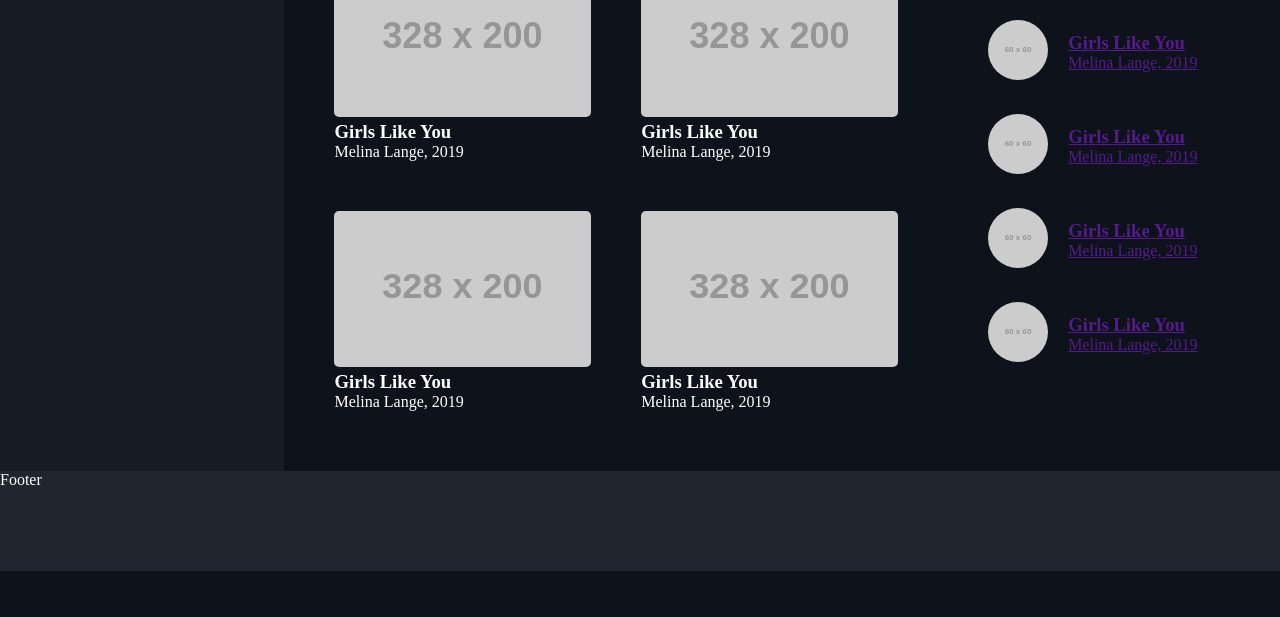
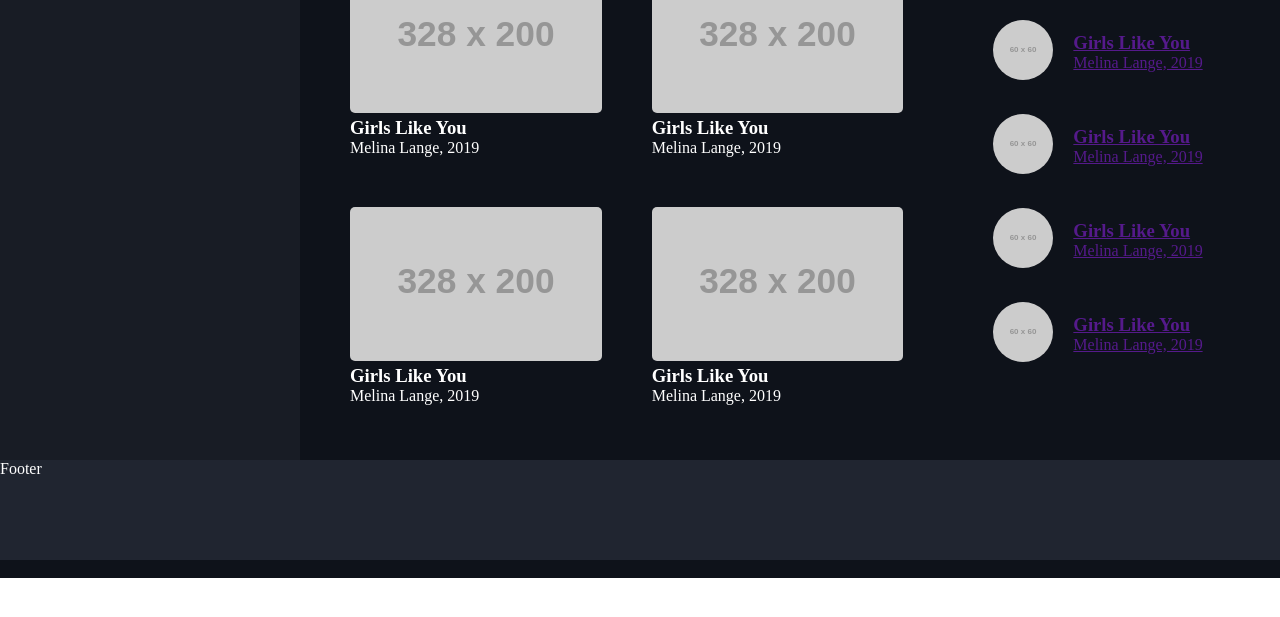
Before and after one commit to adyngom/music-library, a plain HTML site: page index.html in a window 1280 px wide. Shown: the part 129-746 px from the top of the page. Drawn offline with Linux system fonts and the light colour scheme; placeholder pictures from the web are drawn by us.

Commit message:
Few CSS changes for the overall grid layout

```diff
--- a/main.css
+++ b/main.css
@@ -14,7 +14,7 @@
   body {
 
       color: var(--dark-main-text);
-      max-height: 100vh;
+      height: 100vh;
       overflow-y: none;
   }
   img {
@@ -37,6 +37,8 @@
 .footer {
     grid-area: player-footer;
     background-color: var(--dark-player);
+    grid-row: 3/3;
+    grid-column: 1/4;
 }
 .content {
     grid-area: main;
@@ -45,28 +47,19 @@
     grid-area: sidebar;
     background-color: var(--dark-side);
 }
-.wrapper {
-    display: grid;
-    grid-template-columns: repeat(9, 1fr);
-    grid-auto-rows: minmax(100px, auto);
-    max-height: 100vh;
-    overflow-y: none;
-    grid-template-areas:
-      "sidebar sidebar main main main main main main main main main main"
-      "sidebar sidebar main main main main main main main main main main"
-      "sidebar sidebar main main main main main main main main main main"
-      "sidebar sidebar main main main main main main main main main main"
-      "sidebar sidebar main main main main main main main main main main"
-      "sidebar sidebar main main main main main main main main main main"
-      "player-footer player-footer player-footer player-footer   player-footer   player-footer   player-footer   player-footer   player-footer player-footer  player-footer  player-footer ";
-}
+
 * {box-sizing: border-box;}
 
 .wrapper {
-  width: 100vw;
-  height: 100vh;
+  display: grid;
+    grid-template-areas:
+      "sidebar main main"
+      "sidebar main main"
+      "player-footer player-footer player-footer";
   margin: 0;
   padding: 0;
+  grid-template-columns: 300px 1fr 1fr;
+  grid-template-rows: 1fr 1fr 100px;
   background-color: var(--dark-main);
 }
 
```
